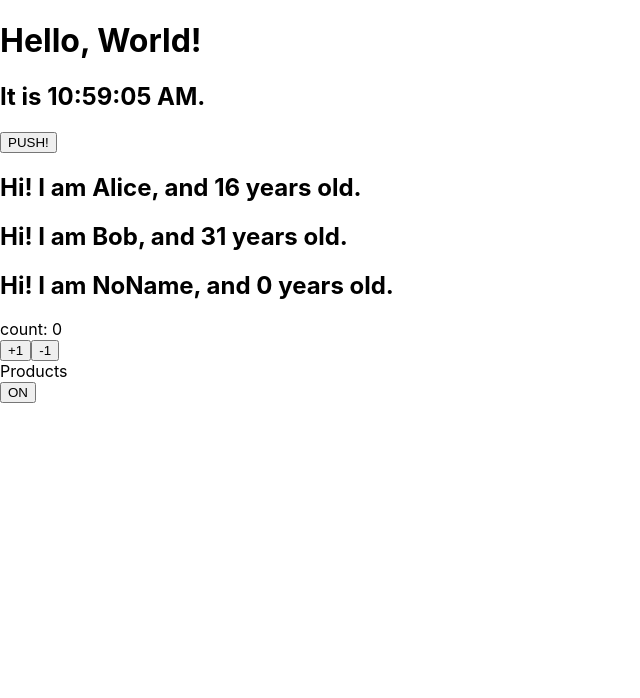
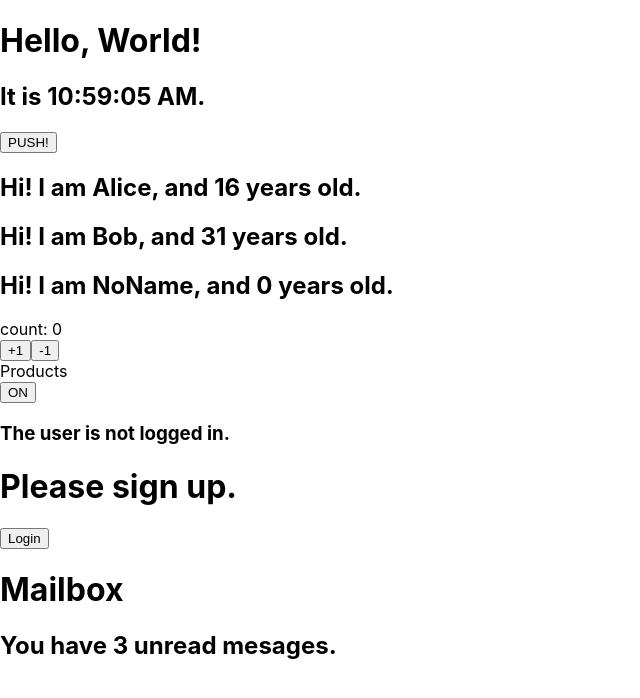
Before and after one commit to 121jigowatts/TIL, a React (Create React App) app in the folder react/react-app/: page / in a window 1280 px wide. Shown: the top 698 px of the page, without its empty margins (0-640 px from the left). Built offline with nearby package versions, Linux system fonts and the light colour scheme; no server answers.

Commit message:
about conditional rendering

```diff
--- a/react/react-app/src/component/App.js
+++ b/react/react-app/src/component/App.js
@@ -3,10 +3,12 @@ import User from "./User";
 import Product from "./Product";
 import Clock from "./Clock";
 import Toggle from "./Toggle";
+import LoginControl from "./LoginControl";
+import Mailbox from "./Mailbox";
 
 function App() {
   const profiles = [{ name: "Alice", age: 16 }, { name: "Bob", age: 31 }, {}];
-
+  const messages = ["React", "Re: React", "Re:Re: React"];
   return (
     <div>
       <h1>Hello, World!</h1>
@@ -24,6 +26,8 @@ function App() {
       <Counter />
       <Product />
       <Toggle />
+      <LoginControl />
+      <Mailbox unreadMessages={messages} />
     </div>
   );
 }
--- /dev/null
+++ b/react/react-app/src/component/Greeting.js
@@ -0,0 +1,12 @@
+import UserGreeting from "./UserGreeting";
+import GuestGreeting from "./GuestGreeting";
+
+const Greeting = (props) => {
+  const isLoggedIn = props.isLoggedIn;
+  if (isLoggedIn) {
+    return <UserGreeting />;
+  }
+  return <GuestGreeting />;
+};
+
+export default Greeting;
--- /dev/null
+++ b/react/react-app/src/component/GuestGreeting.js
@@ -0,0 +1,5 @@
+const GuestGreeting = () => {
+  return <h1>Please sign up.</h1>;
+};
+
+export default GuestGreeting;
--- /dev/null
+++ b/react/react-app/src/component/LoginButton.js
@@ -0,0 +1,5 @@
+const LoginButton = (props) => {
+  return <button onClick={props.onClick}>Login</button>;
+};
+
+export default LoginButton;
--- /dev/null
+++ b/react/react-app/src/component/LoginControl.js
@@ -0,0 +1,42 @@
+import { Component } from "react";
+import LoginButton from "./LoginButton";
+import LogoutButton from "./LogoutButton";
+import Greeting from "./Greeting";
+
+class LoginControl extends Component {
+  constructor(props) {
+    super(props);
+    this.handleLoginClick = this.handleLoginClick.bind(this);
+    this.handleLogoutClick = this.handleLogoutClick.bind(this);
+    this.state = { isLoggedIn: false };
+  }
+
+  handleLoginClick() {
+    this.setState({ isLoggedIn: true });
+  }
+  handleLogoutClick() {
+    this.setState({ isLoggedIn: false });
+  }
+
+  render() {
+    const isLoggedIn = this.state.isLoggedIn;
+    let button;
+    if (isLoggedIn) {
+      button = <LogoutButton onClick={this.handleLogoutClick} />;
+    } else {
+      button = <LoginButton onClick={this.handleLoginClick} />;
+    }
+
+    return (
+      <div>
+        <h3>
+          The user is <b>{isLoggedIn ? "currently" : "not"}</b> logged in.
+        </h3>
+        <Greeting isLoggedIn={isLoggedIn} />
+        {button}
+      </div>
+    );
+  }
+}
+
+export default LoginControl;
--- /dev/null
+++ b/react/react-app/src/component/LogoutButton.js
@@ -0,0 +1,5 @@
+const LogoutButton = (props) => {
+  return <button onClick={props.onClick}>Logout</button>;
+};
+
+export default LogoutButton;
--- /dev/null
+++ b/react/react-app/src/component/Mailbox.js
@@ -0,0 +1,13 @@
+const Mailbox = (props) => {
+  const unreadMessages = props.unreadMessages;
+  return (
+    <div>
+      <h1>Mailbox</h1>
+      {unreadMessages.length > 0 && (
+        <h2>You have {unreadMessages.length} unread mesages.</h2>
+      )}
+    </div>
+  );
+};
+
+export default Mailbox;
--- /dev/null
+++ b/react/react-app/src/component/UserGreeting.js
@@ -0,0 +1,5 @@
+const UserGreeting = () => {
+  return <h1>Welcome back!</h1>;
+};
+
+export default UserGreeting;
```
